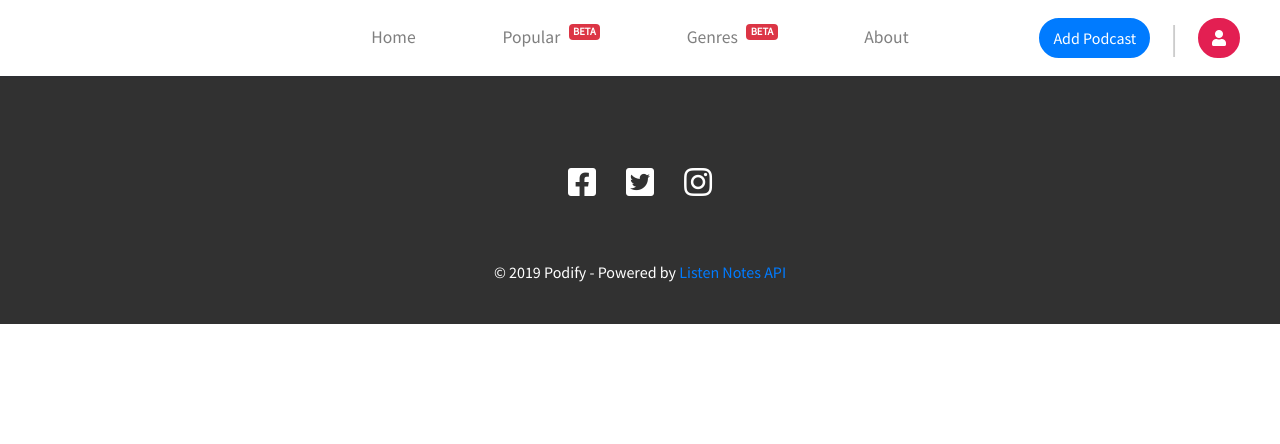
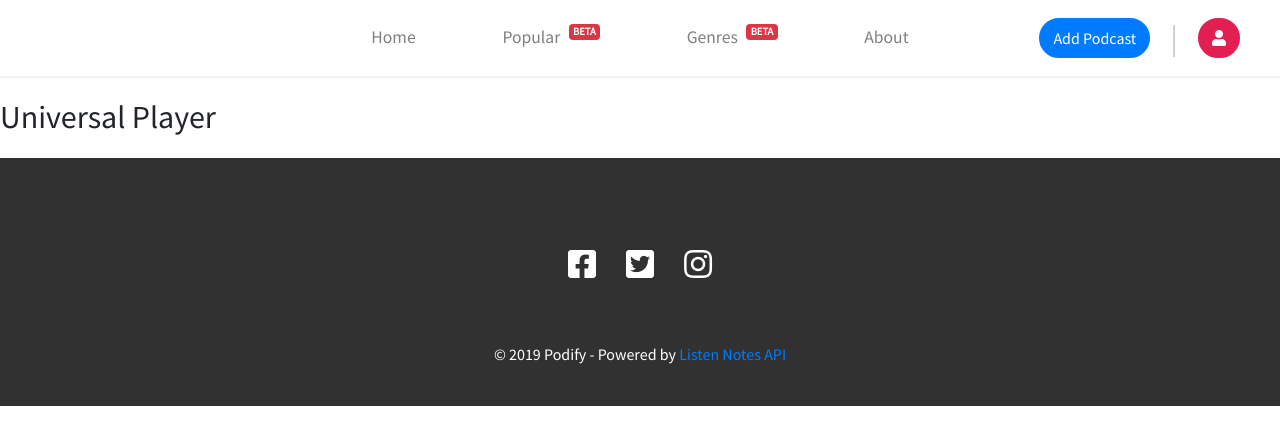
Before and after one commit to Jabser/Podify, a React (Create React App) app: page /universalPlayer in a window 1280 px wide. Shown: the top 444 px of the page. Built offline with nearby package versions, Linux system fonts and the light colour scheme.

Commit message:
Universal Player - Initial component setup

```diff
--- a/src/App.js
+++ b/src/App.js
@@ -12,6 +12,7 @@ import Login from './views/Login';
 import Signup from './views/Signup';
 
 import Card from './components/Card';
+import UniversalPlayer from './components/UniversalPlayer';
 
 import Navbar from './components/Navbar';
 import Footer from './components/Footer';
@@ -31,6 +32,7 @@ class App extends Component {
           <Route path='/signup' component={Signup} />
 
           <Route path='/card' component={Card} />
+          <Route path='/universalPlayer' component={UniversalPlayer} />
 
           {/* <Route component={NoMatch} /> */}
         </Router>
--- /dev/null
+++ b/src/components/UniversalPlayer.js
@@ -0,0 +1,14 @@
+import React, { Component } from 'react';
+import '../sass/universalPlayer.scss';
+
+class UniversalPlayer extends Component {
+  render() {
+    return (
+      <div className="universal-player">
+        <h1>Universal Player</h1>
+      </div>
+    )
+  }
+}
+
+export default UniversalPlayer;
--- /dev/null
+++ b/src/sass/universalPlayer.scss
@@ -0,0 +1,3 @@
+.universal-player {
+
+}
```
Also changed, not shown: UI-UX/soundcloud universal player.png (added), UI-UX/spotify universal player.png (added).
